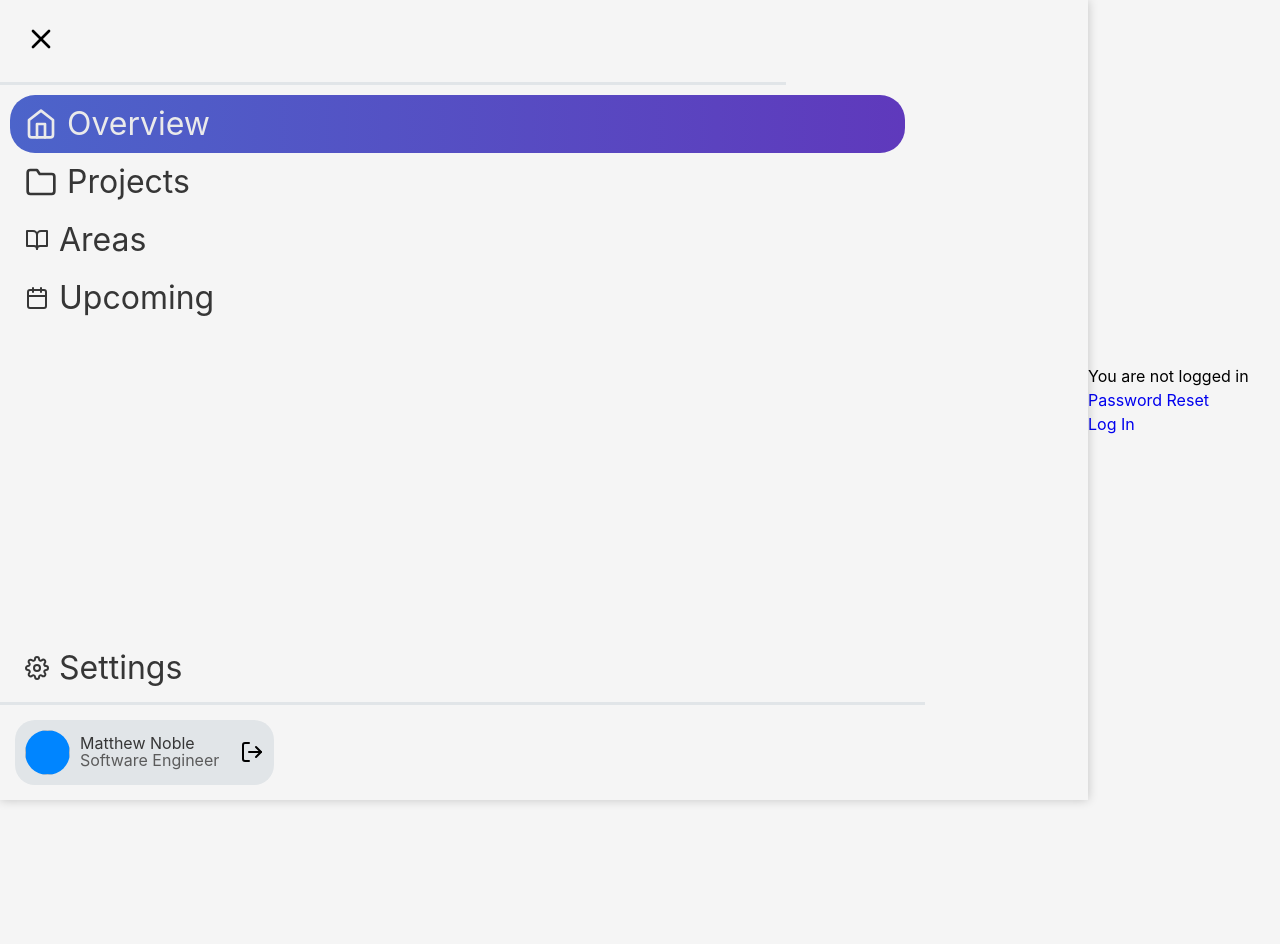
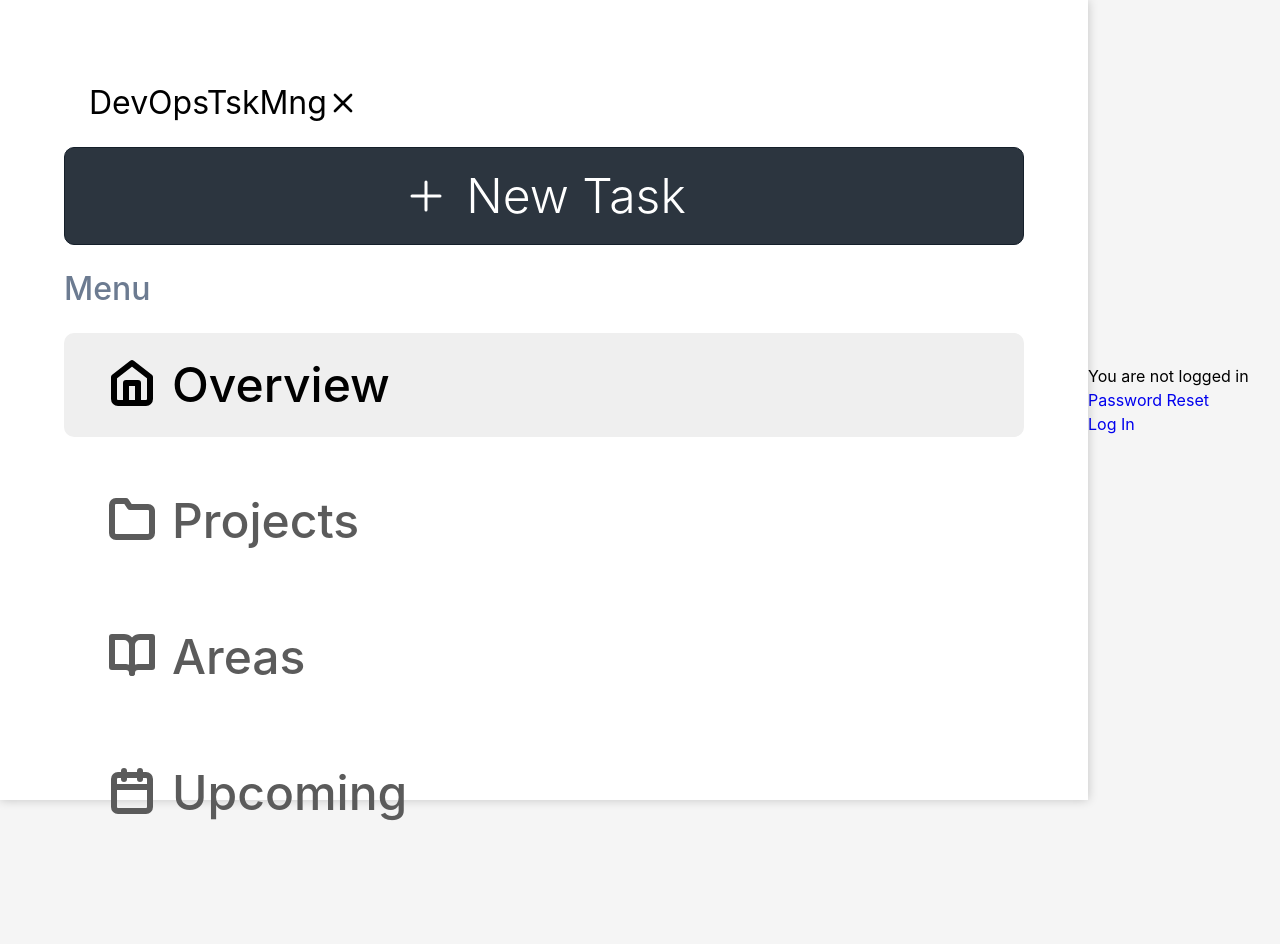
Before and after one commit to M4llhew/DevOps-Task-Management, a Django app: page / in a window 1280 px wide. Shown: the top 944 px of the page. Run offline with Django 4.2, Linux system fonts and the light colour scheme.

Commit message:
slight redesign of the sidebar

```diff
--- a/static/mysite/css/sidebar.css
+++ b/static/mysite/css/sidebar.css
@@ -7,10 +7,6 @@
   min-width: 55px;
 }
 
-.large-bar {
-  width: 85%;
-}
-
 svg {
   transition: stroke-width 0.2s ease;
 }
@@ -18,7 +14,6 @@ svg {
 .sidebar-container {
   position: relative;
   height: 100%;
-  width: 100%;
   transition: min-width 0.3s cubic-bezier(0.4, 0, 0.2, 1);
   box-shadow: 0 0px 10px rgba(0, 0, 0, 0.2);
 }
@@ -26,11 +21,11 @@ svg {
 .sidebar-expanded {
   display: flex;
   flex-direction: column;
-  background-color: #F5F5F5;
-  width: 85%;
+  background: #FFFFFF;
+  width: 100%;
   height: 100%;
   text-transform: capitalize;
-  margin-right: 30px;
+  padding: 64px;
 }
 .sidebar-expanded .header-container {
   display: flex;
@@ -39,7 +34,6 @@ svg {
   align-items: center;
   padding: 15px 0px 20px 25px;
   width: inherit;
-  border-bottom: 3px solid #E1E5E8;
   font-size: 2rem;
   height: 100px;
   color: #000000;
@@ -58,36 +52,89 @@ svg {
   font-weight: 600;
   cursor: pointer;
 }
+.sidebar-expanded .new-task-button {
+  display: flex;
+  flex-direction: row;
+  background-color: #2C353F;
+  width: 100%;
+  padding: 12px 0px;
+  justify-content: center;
+  border: solid 1px #151F2A;
+  border-radius: 10px;
+  font-size: 3rem;
+  color: #FFFFFF;
+  margin-bottom: 20px;
+  font-weight: 300;
+}
+.sidebar-expanded .new-task-button svg {
+  width: 3rem;
+  height: 100%;
+  margin-right: 16px;
+}
+.sidebar-expanded .new-task-button p {
+  text-transform: capitalize;
+}
+.sidebar-expanded .menu-title {
+  color: #6C7B91;
+  font-size: 2rem;
+  font-weight: 550;
+  margin-bottom: 10px;
+}
 .sidebar-expanded .menu {
   display: flex;
   flex-direction: column;
   margin-top: 10px;
-  font-size: 2rem;
+  font-size: 3rem;
+  text-transform: capitalize;
   height: 100%;
   width: 100%;
-  border-bottom: 3px solid #E1E5E8;
 }
-.sidebar-expanded .menu .navigation-link:last-child {
-  margin: auto 20px 5px 10px;
+.sidebar-expanded .menu .navigation-selected {
+  display: flex;
+  flex-direction: row;
+  color: #000000;
+  border-radius: 10px;
+  background-color: #EFEFEF;
+  margin-bottom: 32px;
+  padding: 16px 12px;
+}
+.sidebar-expanded .menu .navigation-selected svg {
+  margin-right: 1rem;
+  width: 3rem;
+  height: 100%;
+  stroke-width: 3;
+  margin-left: 32px;
+  padding-bottom: 4px;
+}
+.sidebar-expanded .menu .navigation-selected p {
+  margin-right: 25px;
+  font-weight: 550;
 }
 .sidebar-expanded .menu .navigation-link {
-  padding: 5px 0 5px 15px;
-  margin-left: 10px;
-  margin-right: 20px;
-  border-radius: 25px;
+  display: flex;
+  flex-direction: row;
+  color: #5B5B5B;
+  margin-bottom: 32px;
+  padding: 16px 12px;
 }
 .sidebar-expanded .menu .navigation-link svg {
-  margin-right: 10px;
+  margin-right: 1rem;
+  width: 3rem;
+  height: 100%;
+  stroke-width: 3;
+  margin-left: 32px;
+  padding-bottom: 4px;
 }
 .sidebar-expanded .menu .navigation-link p {
   margin-right: 25px;
+  font-weight: 550;
 }
-.sidebar-expanded .menu .navigation:hover {
+.sidebar-expanded .menu .navigation-link:hover {
   cursor: pointer;
-  font-weight: 700;
+  font-weight: 600;
   transition: font-weight 0.2s ease;
 }
-.sidebar-expanded .menu .navigation:hover svg {
+.sidebar-expanded .menu .navigation-link:hover svg {
   stroke-width: 3;
 }
 .sidebar-expanded .profile {
--- a/static/sass/constants.scss
+++ b/static/sass/constants.scss
@@ -1,7 +1,7 @@
 $primary-color: #000000;
 $secondary-color: #363636;
 $tertiary-color: #5B5B5B;
-$background-color: #F5F5F5;
+$background-color: #FFFFFF;
 
 $colourful-background: linear-gradient(to right, #4C64CA, #5F39BC);
 $colourful-color: #EAEAEA;
--- a/static/sass/sidebar.scss
+++ b/static/sass/sidebar.scss
@@ -9,9 +9,9 @@
     min-width: 55px;
 }
 
-.large-bar {
-    width: 85%;
-}
+// .large-bar {
+//     width: 85%;
+// }
 
 svg {
     transition: stroke-width 0.2s ease;
@@ -20,18 +20,18 @@ svg {
 .sidebar-container {
     position: relative;
     height: 100%;
-    width: 100%;
     transition: min-width 0.3s cubic-bezier(0.4, 0, 0.2, 1);
     box-shadow: 0 0px 10px rgba(0, 0, 0, 0.2);
+
 }
 
 .sidebar-expanded {
     @include constants.inline-column;
-    background-color: constants.$background-color;
-    width: 85%;
+    background: constants.$background-color;
+    width: 100%;
     height: 100%;
     text-transform: capitalize;
-    margin-right: 30px;
+    padding: 64px;
 
     .header-container {
         @include constants.inline-row;
@@ -39,7 +39,7 @@ svg {
         align-items: center;
         padding: 15px 0px 20px 25px;
         width: inherit;
-        border-bottom: 3px solid constants.$border-color;
+//         border-bottom: 3px solid constants.$border-color;
         font-size: 2rem;
         height: 100px;
         color: constants.$primary-color;
@@ -63,36 +63,99 @@ svg {
         }
     }
 
+    .new-task-button {
+        @include constants.inline-row;
+        background-color: #2C353F;
+        width: 100%;
+        padding: 12px 0px;
+        justify-content: center;
+        border: solid 1px #151F2A;
+        border-radius: 10px;
+        font-size: 3rem;
+        color: constants.$background-color;
+        margin-bottom: 20px;
+        font-weight: 300;
+
+        svg {
+            width: 3rem;
+            height: 100%;
+            margin-right: 16px;
+        }
+
+        p {
+            text-transform: capitalize;
+        }
+    }
+
+    .menu-title {
+        color: #6C7B91;
+        font-size: 2rem;
+        font-weight: 550;
+        margin-bottom: 10px;
+    }
+
     .menu {
         @include constants.inline-column;
         margin-top: 10px;
-        font-size: 2rem;
+        font-size: 3rem;
+        text-transform: capitalize;
         height: 100%;
         width: 100%;
-        border-bottom: 3px solid constants.$border-color;
+//         border-bottom: 3px solid constants.$border-color;
 
-        .navigation-link:last-child {
-            margin: auto 20px 5px 10px;
-        }
+//         .navigation-link:last-child {
+//             margin: auto 20px 5px 10px;
+//         }
 
-        .navigation-link {
-            padding: 5px 0 5px 15px;
-            margin-left: 10px;
-            margin-right: 20px;
-            border-radius: 25px;
+        .navigation-selected {
+            @include constants.inline-row;
+            color: constants.$primary-color;
+            border-radius: 10px;
+            background-color: #EFEFEF;
+            margin-bottom: 32px;
+            padding: 16px 12px;
 
             svg {
-                margin-right: 10px;
+                margin-right: 1rem;
+                width: 3rem;
+                height: 100%;
+                stroke-width: 3;
+                margin-left: 32px;
+                padding-bottom: 4px;
             }
 
             p {
                 margin-right: 25px;
+                font-weight: 550;
             }
         }
 
-        .navigation:hover {
+        .navigation-link {
+            @include constants.inline-row;
+            color: constants.$tertiary-color;
+//             border-radius: 10px;
+//             background-color: #EFEFEF;
+            margin-bottom: 32px;
+            padding: 16px 12px;
+
+            svg {
+                margin-right: 1rem;
+                width: 3rem;
+                height: 100%;
+                stroke-width: 3;
+                margin-left: 32px;
+                padding-bottom: 4px;
+            }
+
+            p {
+                margin-right: 25px;
+                font-weight: 550;
+            }
+        }
+
+        .navigation-link:hover {
             cursor: pointer;
-            font-weight: 700;
+            font-weight: 600;
             transition: font-weight 0.2s ease;
 
             svg {
--- a/templates/partials/sidebar.html
+++ b/templates/partials/sidebar.html
@@ -3,6 +3,7 @@
 <div class="sidebar-container large-bar">
     <div class="sidebar-expanded">
         <div class="header-container inline-row ">
+            <p>DevOpsTskMng</p>
             <svg xmlns="http://www.w3.org/2000/svg" width="32" height="32" viewBox="0 0 24 24" fill="none"
                  stroke="currentColor" stroke-width="2" stroke-linecap="round" stroke-linejoin="round"
                  class="feather feather-x">
@@ -11,9 +12,22 @@
             </svg>
             <a href="index.html" class="user-name">{{ first_name }}</a>
         </div>
+
+        <button class="new-task-button">
+            <svg class="feather feather-plus" fill="none" stroke="currentColor"
+                 stroke-linecap="round" stroke-linejoin="round" stroke-width="1.5" viewBox="0 0 24 24"
+                 xmlns="http://www.w3.org/2000/svg">
+                <line x1="12" x2="12" y1="5" y2="19"></line>
+                <line x1="5" x2="19" y1="12" y2="12"></line>
+            </svg>
+            <p class="create-text">new task</p>
+
+        </button>
+        <p class="menu-title">menu</p>
+
         <div class="menu inline-column">
-            <a href="login.html" class="navigation-link inline-row colourful">
-                <svg xmlns="http://www.w3.org/2000/svg" width="32" height="32" viewBox="0 0 24 24" fill="none"
+            <a href="login.html" class="navigation-selected inline-row">
+                <svg xmlns="http://www.w3.org/2000/svg" viewBox="0 0 24 24" fill="none"
                      stroke="currentColor" stroke-width="2" stroke-linecap="round" stroke-linejoin="round"
                      class="feather feather-home">
                     <path d="M3 9l9-7 9 7v11a2 2 0 0 1-2 2H5a2 2 0 0 1-2-2z"></path>
@@ -21,8 +35,8 @@
                 </svg>
                 <p>overview</p>
             </a>
-            <a href="project.html" class="navigation-link inline-row secondary">
-                <svg xmlns="http://www.w3.org/2000/svg" width="32" height="32" viewBox="0 0 24 24" fill="none"
+            <a href="project.html" class="navigation-link inline-row ">
+                <svg xmlns="http://www.w3.org/2000/svg" viewBox="0 0 24 24" fill="none"
                      stroke="currentColor" stroke-width="2" stroke-linecap="round" stroke-linejoin="round"
                      class="feather feather-folder">
                     <path d="M22 19a2 2 0 0 1-2 2H4a2 2 0 0 1-2-2V5a2 2 0 0 1 2-2h5l2 3h9a2 2 0 0 1 2 2z">
@@ -30,8 +44,8 @@
                 </svg>
                 <p>projects</p>
             </a>
-            <a href="areas.html" class="navigation-link inline-row secondary">
-                <svg xmlns="http://www.w3.org/2000/svg" width="24" height="24" viewBox="0 0 24 24" fill="none"
+            <a href="areas.html" class="navigation-link inline-row ">
+                <svg xmlns="http://www.w3.org/2000/svg" viewBox="0 0 24 24" fill="none"
                      stroke="currentColor" stroke-width="2" stroke-linecap="round" stroke-linejoin="round"
                      class="feather feather-book-open">
                     <path d="M2 3h6a4 4 0 0 1 4 4v14a3 3 0 0 0-3-3H2z"></path>
@@ -40,7 +54,7 @@
                 <p>areas</p>
             </a>
             <a href="{% url 'calendar-view' %}" class="navigation-link inline-row secondary">
-                <svg xmlns="http://www.w3.org/2000/svg" width="24" height="24" viewBox="0 0 24 24" fill="none"
+                <svg xmlns="http://www.w3.org/2000/svg"viewBox="0 0 24 24" fill="none"
                      stroke="currentColor" stroke-width="2" stroke-linecap="round" stroke-linejoin="round"
                      class="feather feather-calendar">
                     <rect x="3" y="4" width="18" height="18" rx="2" ry="2"></rect>
@@ -50,34 +64,42 @@
                 </svg>
                 <p>upcoming</p>
             </a>
-            <a href="settings.html" class="navigation-link .n inline-row secondary">
-                <svg xmlns="http://www.w3.org/2000/svg" width="24" height="24" viewBox="0 0 24 24" fill="none"
-                     stroke="currentColor" stroke-width="2" stroke-linecap="round" stroke-linejoin="round"
-                     class="feather feather-settings">
-                    <circle cx="12" cy="12" r="3"></circle>
-                    <path
-                            d="M19.4 15a1.65 1.65 0 0 0 .33 1.82l.06.06a2 2 0 0 1 0 2.83 2 2 0 0 1-2.83 0l-.06-.06a1.65 1.65 0 0 0-1.82-.33 1.65 1.65 0 0 0-1 1.51V21a2 2 0 0 1-2 2 2 2 0 0 1-2-2v-.09A1.65 1.65 0 0 0 9 19.4a1.65 1.65 0 0 0-1.82.33l-.06.06a2 2 0 0 1-2.83 0 2 2 0 0 1 0-2.83l.06-.06a1.65 1.65 0 0 0 .33-1.82 1.65 1.65 0 0 0-1.51-1H3a2 2 0 0 1-2-2 2 2 0 0 1 2-2h.09A1.65 1.65 0 0 0 4.6 9a1.65 1.65 0 0 0-.33-1.82l-.06-.06a2 2 0 0 1 0-2.83 2 2 0 0 1 2.83 0l.06.06a1.65 1.65 0 0 0 1.82.33H9a1.65 1.65 0 0 0 1-1.51V3a2 2 0 0 1 2-2 2 2 0 0 1 2 2v.09a1.65 1.65 0 0 0 1 1.51 1.65 1.65 0 0 0 1.82-.33l.06-.06a2 2 0 0 1 2.83 0 2 2 0 0 1 0 2.83l-.06.06a1.65 1.65 0 0 0-.33 1.82V9a1.65 1.65 0 0 0 1.51 1H21a2 2 0 0 1 2 2 2 2 0 0 1-2 2h-.09a1.65 1.65 0 0 0-1.51 1z">
-                    </path>
-                </svg>
-                <p>settings</p>
-            </a>
+<!--            <a href="settings.html" class="navigation-link .n inline-row secondary">-->
+<!--                <svg xmlns="http://www.w3.org/2000/svg" width="24" height="24" viewBox="0 0 24 24" fill="none"-->
+<!--                     stroke="currentColor" stroke-width="2" stroke-linecap="round" stroke-linejoin="round"-->
+<!--                     class="feather feather-settings">-->
+<!--                    <circle cx="12" cy="12" r="3"></circle>-->
+<!--                    <path-->
+<!--                            d="M19.4 15a1.65 1.65 0 0 0 .33 1.82l.06.06a2 2 0 0 1 0 2.83 2 2 0 0 1-2.83 0l-.06-.06a1.65 1.65 0 0 0-1.82-.33 1.65 1.65 0 0 0-1 1.51V21a2 2 0 0 1-2 2 2 2 0 0 1-2-2v-.09A1.65 1.65 0 0 0 9 19.4a1.65 1.65 0 0 0-1.82.33l-.06.06a2 2 0 0 1-2.83 0 2 2 0 0 1 0-2.83l.06-.06a1.65 1.65 0 0 0 .33-1.82 1.65 1.65 0 0 0-1.51-1H3a2 2 0 0 1-2-2 2 2 0 0 1 2-2h.09A1.65 1.65 0 0 0 4.6 9a1.65 1.65 0 0 0-.33-1.82l-.06-.06a2 2 0 0 1 0-2.83 2 2 0 0 1 2.83 0l.06.06a1.65 1.65 0 0 0 1.82.33H9a1.65 1.65 0 0 0 1-1.51V3a2 2 0 0 1 2-2 2 2 0 0 1 2 2v.09a1.65 1.65 0 0 0 1 1.51 1.65 1.65 0 0 0 1.82-.33l.06-.06a2 2 0 0 1 2.83 0 2 2 0 0 1 0 2.83l-.06.06a1.65 1.65 0 0 0-.33 1.82V9a1.65 1.65 0 0 0 1.51 1H21a2 2 0 0 1 2 2 2 2 0 0 1-2 2h-.09a1.65 1.65 0 0 0-1.51 1z">-->
+<!--                    </path>-->
+<!--                </svg>-->
+<!--                <p>settings</p>-->
+<!--            </a>-->
         </div>
-        <div class="profile">
-            <div class="container inline-row">
-                <img width="45" height="45">
-                <div class="user-info inline-column">
-                    <p class="name secondary">matthew noble</p>
-                    <p class="job tertiary">software engineer</p>
-                </div>
-                <svg xmlns="http://www.w3.org/2000/svg" width="24" height="24" viewBox="0 0 24 24" fill="none"
-                     stroke="currentColor" stroke-width="2" stroke-linecap="round" stroke-linejoin="round"
-                     class="feather feather-log-out">
-                    <path d="M9 21H5a2 2 0 0 1-2-2V5a2 2 0 0 1 2-2h4"></path>
-                    <polyline points="16 17 21 12 16 7"></polyline>
-                    <line x1="21" y1="12" x2="9" y2="12"></line>
-                </svg>
-            </div>
-        </div>
+<!--        <div class="profile">-->
+<!--            -->
+<!--            -->
+<!--            -->
+<!--            -->
+<!--            -->
+<!--            -->
+<!--            -->
+<!--            -->
+<!--            <div class="container inline-row">-->
+<!--                <img width="45" height="45">-->
+<!--                <div class="user-info inline-column">-->
+<!--                    <p class="name secondary">matthew noble</p>-->
+<!--                    <p class="job tertiary">software engineer</p>-->
+<!--                </div>-->
+<!--                <svg xmlns="http://www.w3.org/2000/svg" width="24" height="24" viewBox="0 0 24 24" fill="none"-->
+<!--                     stroke="currentColor" stroke-width="2" stroke-linecap="round" stroke-linejoin="round"-->
+<!--                     class="feather feather-log-out">-->
+<!--                    <path d="M9 21H5a2 2 0 0 1-2-2V5a2 2 0 0 1 2-2h4"></path>-->
+<!--                    <polyline points="16 17 21 12 16 7"></polyline>-->
+<!--                    <line x1="21" y1="12" x2="9" y2="12"></line>-->
+<!--                </svg>-->
+<!--            </div>-->
+<!--        </div>-->
     </div>
 
     <div class="sidebar-collapsed inline-column translate-x">
```
Also changed, not shown: static/mysite/css/base.css (+6 -5 lines), 1 other file.
